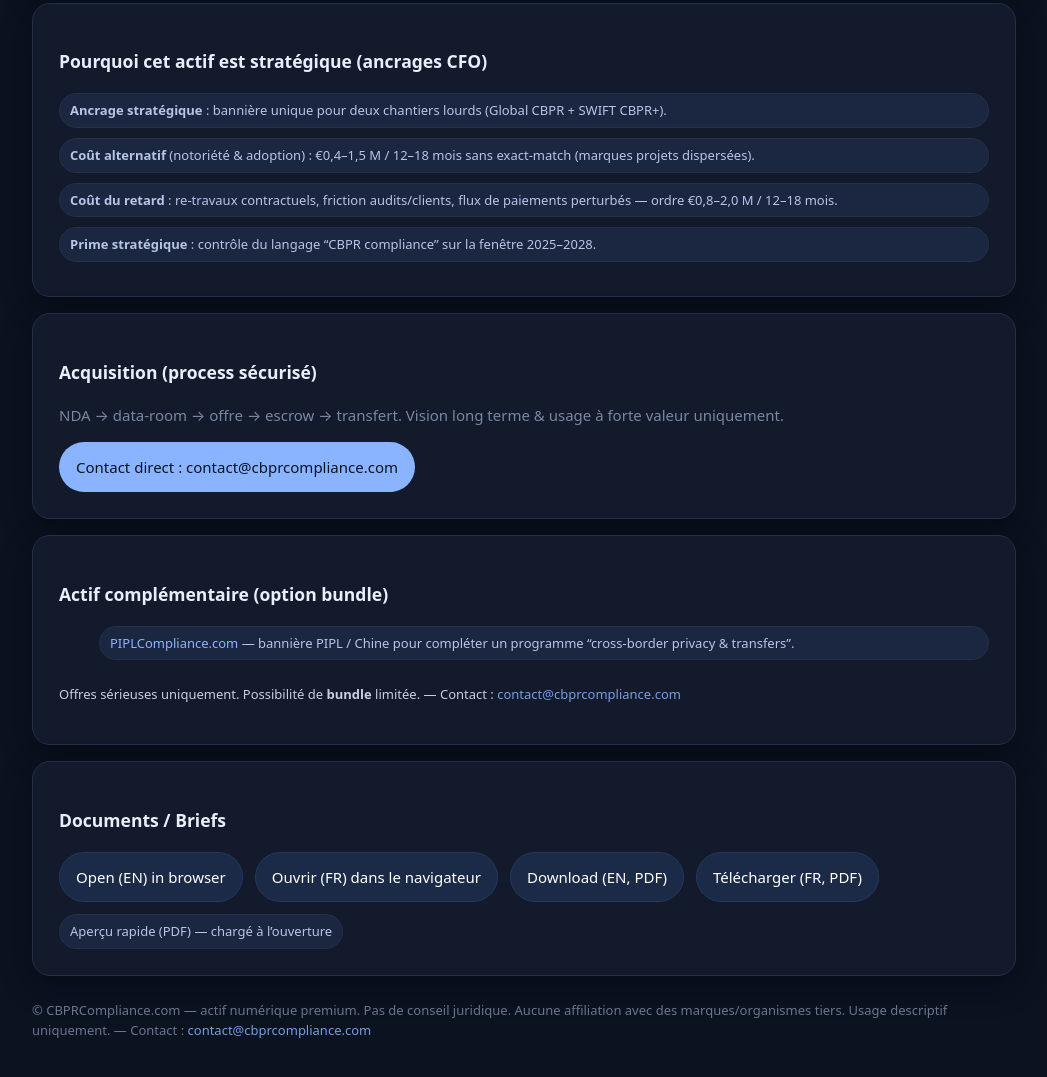
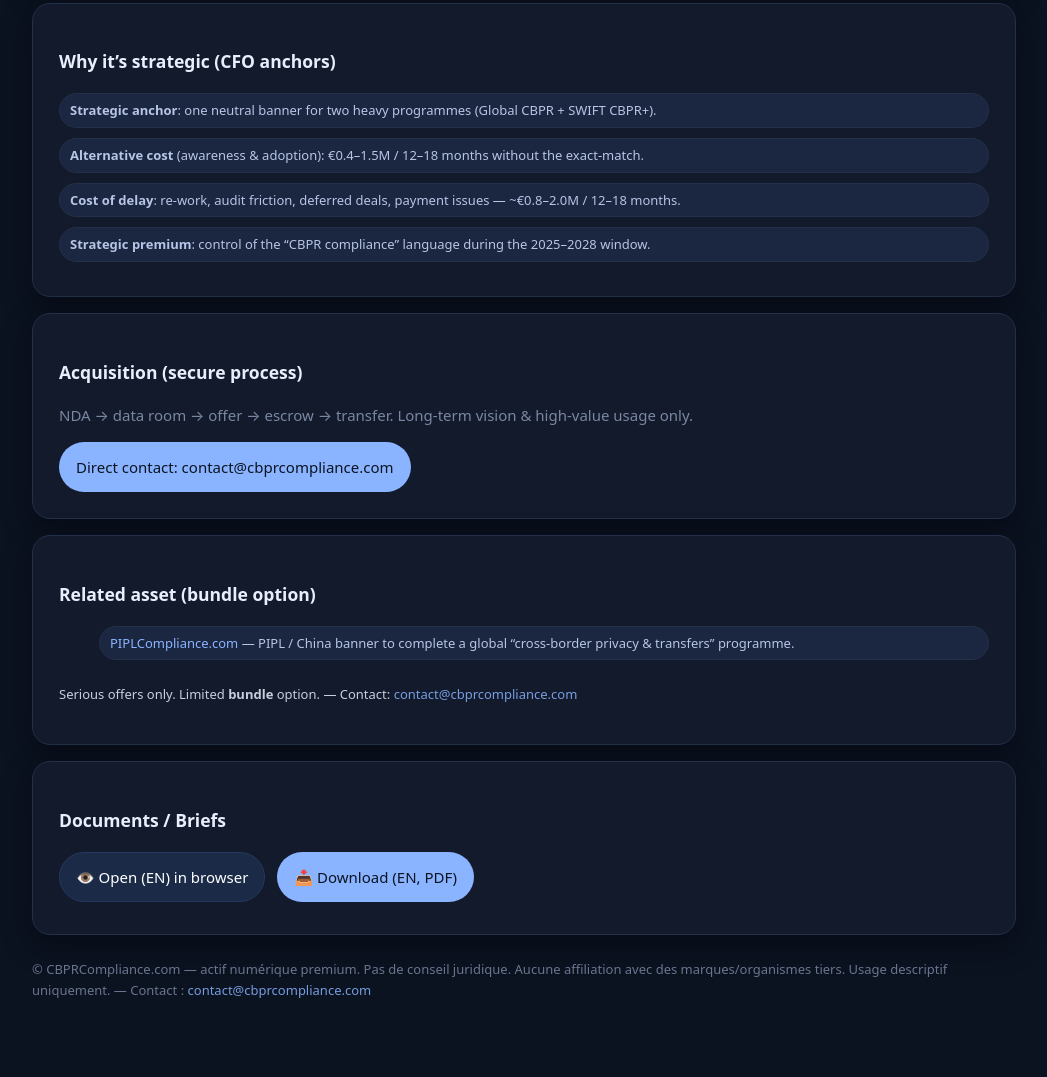
Before and after one commit to AI-PROJECTS64/site-cbprcompliance-com, a plain HTML site: page index.html in a window 1280 px wide. Shown: the part 1163-2240 px from the top of the page, without its empty margins (116-1163 px from the left). After the commit the page ends 2204 px from the top, so only its background shows below. Drawn offline with Linux system fonts and the light colour scheme.

Commit message:
Update index.html

```diff
--- a/index.html
+++ b/index.html
@@ -1,5 +1,5 @@
 <!doctype html>
-<html lang="fr">
+<html lang="en">
 <head>
   <meta charset="utf-8" />
   <meta name="viewport" content="width=device-width,initial-scale=1" />
@@ -84,8 +84,8 @@
     <div class="topbar">
       <div class="badge">Disponible à l’acquisition</div>
       <div class="lang">
-        <button id="btn-fr" aria-pressed="true">FR</button>
-        <button id="btn-en" aria-pressed="false">EN</button>
+        <button id="btn-fr" aria-pressed="false">FR</button>
+        <button id="btn-en" aria-pressed="true">EN</button>
       </div>
     </div>
 
@@ -174,10 +174,12 @@
     <section class="card" style="margin-top:16px" data-fr>
       <h3>Documents / Briefs</h3>
       <div class="cta">
-        <a class="btn" target="_blank" rel="noopener" href="./Acquisition%20Brief%20CBPRcompliance-EN-202511.pdf">Open (EN) in browser</a>
-        <a class="btn" target="_blank" rel="noopener" href="./Acquisition%20Brief%20CBPRcompliance-202511.pdf">Ouvrir (FR) dans le navigateur</a>
-        <a class="btn" download href="./Acquisition%20Brief%20CBPRcompliance-EN-202511.pdf">Download (EN, PDF)</a>
-        <a class="btn" download href="./Acquisition%20Brief%20CBPRcompliance-202511.pdf">Télécharger (FR, PDF)</a>
+        <a class="btn" target="_blank" rel="noopener" href="./Acquisition%20Brief%20CBPRcompliance-202511.pdf">
+          👁️ Ouvrir (FR) dans le navigateur
+        </a>
+        <a class="btn primary" target="_blank" rel="noopener" href="./Acquisition%20Brief%20CBPRcompliance-202511.pdf" download="Acquisition-Brief-CBPRCompliance-FR-202511.pdf">
+          📥 Télécharger (FR, PDF)
+        </a>
       </div>
       <details>
         <summary class="chip">Aperçu rapide (PDF) — chargé à l’ouverture</summary>
@@ -257,7 +259,7 @@
       </a>
     </section>
 
-    <!-- ================= COMPLEMENTARY (EN) ================= -->
+    <!-- ================= COMPLEMENTARY EN ================= -->
     <section class="card" style="margin-top:16px" data-en hidden>
       <h3>Related asset (bundle option)</h3>
       <ul class="list">
@@ -272,10 +274,12 @@
     <section class="card" style="margin-top:16px" data-en hidden>
       <h3>Documents / Briefs</h3>
       <div class="cta">
-        <a class="btn" target="_blank" rel="noopener" href="./Acquisition%20Brief%20CBPRcompliance-EN-202511.pdf">Open (EN) in browser</a>
-        <a class="btn" target="_blank" rel="noopener" href="./Acquisition%20Brief%20CBPRcompliance-202511.pdf">Ouvrir (FR) dans le navigateur</a>
-        <a class="btn" download href="./Acquisition%20Brief%20CBPRcompliance-EN-202511.pdf">Download (EN, PDF)</a>
-        <a class="btn" download href="./Acquisition%20Brief%20CBPRcompliance-202511.pdf">Télécharger (FR, PDF)</a>
+        <a class="btn" target="_blank" rel="noopener" href="./Acquisition%20Brief%20CBPRcompliance-EN-202511.pdf">
+          👁️ Open (EN) in browser
+        </a>
+        <a class="btn primary" target="_blank" rel="noopener" href="./Acquisition%20Brief%20CBPRcompliance-EN-202511.pdf" download="Acquisition-Brief-CBPRCompliance-EN-202511.pdf">
+          📥 Download (EN, PDF)
+        </a>
       </div>
     </section>
 
@@ -297,7 +301,7 @@
     };
     frBtn.addEventListener('click', () => show('fr'));
     enBtn.addEventListener('click', () => show('en'));
-    show('fr');
+    show('en');
   </script>
 </body>
 </html>
```
